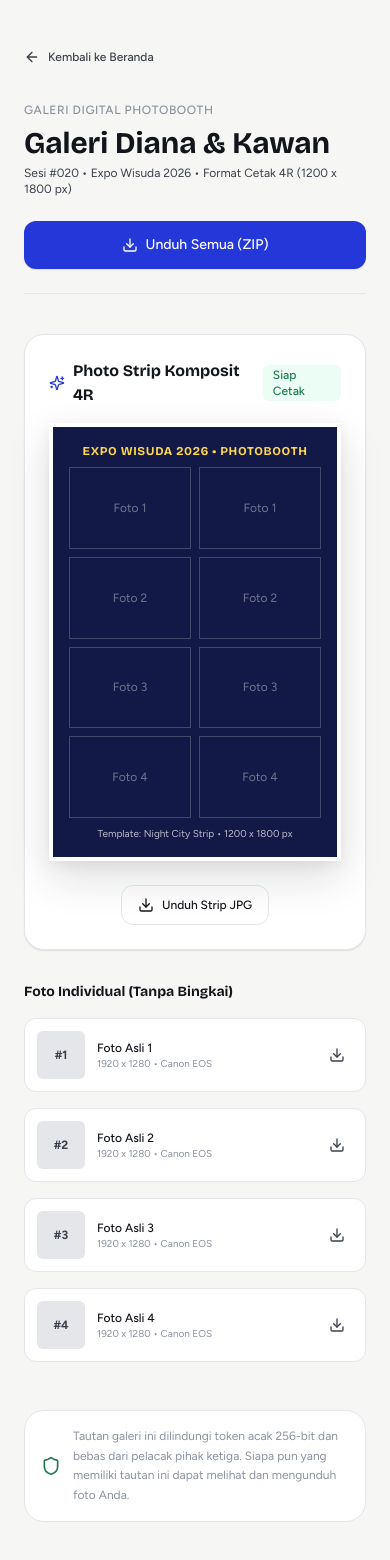
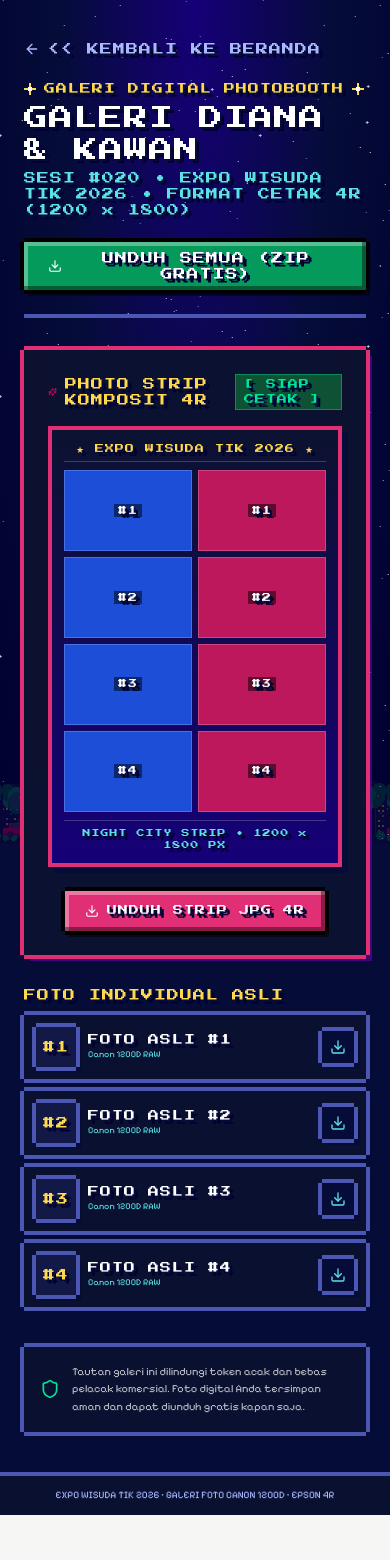
Before and after one commit to Astaa25/Photobooth, a Next.js app in the folder apps/web/: page /gallery in a window 390 px wide. Shown: the top 1560 px of the page. After the commit the page ends 1515 px from the top, so only its background shows below. Built offline with nearby package versions, Linux system fonts and the light colour scheme.

Commit message:
feat(ui): apply cohesive pixel metropolitan theme to home, register, and gallery pages

```diff
--- a/apps/web/src/app/gallery/page.tsx
+++ b/apps/web/src/app/gallery/page.tsx
@@ -2,42 +2,65 @@
 
 import { useState } from 'react';
 import Link from 'next/link';
-import { ArrowLeft, Download, Shield, Sparkles, Printer, CheckCircle } from 'lucide-react';
+import { ArrowLeft, Download, Shield, Sparkles, CheckCircle } from 'lucide-react';
+import { PixelCameraIcon, PixelPrinterIcon } from '@/components/pixel/PixelIcons';
+import { PixelCrossStar, PixelStreetLamp, PixelVendingMachine } from '@/components/pixel/PixelPosterDecorations';
+import { retroAudio } from '@/utils/audio';
 
 export default function GalleryPage() {
   const [downloadingZip, setDownloadingZip] = useState(false);
   const [downloadSuccess, setDownloadSuccess] = useState(false);
 
   const handleDownloadAll = () => {
+    retroAudio.playPrintSound();
     setDownloadingZip(true);
     setTimeout(() => {
       setDownloadingZip(false);
       setDownloadSuccess(true);
+      retroAudio.playSuccessChime();
       setTimeout(() => setDownloadSuccess(false), 3000);
     }, 1200);
   };
 
   return (
-    <main className="max-w-4xl mx-auto px-6 py-12">
+    <div className="min-h-screen bg-[#050C38] text-white font-pixel flex flex-col justify-between relative overflow-hidden select-none">
+      {/* Background Layer: Gradien Langit Malam & Bintang Pixel */}
+      <div className="fixed inset-0 bg-[radial-gradient(ellipse_at_top,_var(--tw-gradient-stops))] from-[#160078] via-[#050C38] to-[#010030] pointer-events-none" />
+      <div className="fixed inset-0 bg-[url('/assets/pixel/stars-a.png')] bg-repeat pixel-art opacity-50 animate-twinkle pointer-events-none" />
+      <div className="fixed bottom-0 left-0 right-0 h-44 bg-[url('/assets/pixel/city-night.png')] bg-repeat-x bg-bottom pixel-art opacity-30 pointer-events-none" />
+
+      {/* Dekorasi Lampu & Vending Machine */}
+      <div className="fixed bottom-0 left-6 z-0 hidden xl:block pointer-events-none">
+        <PixelStreetLamp height={120} />
+      </div>
+      <div className="fixed bottom-0 right-6 z-0 hidden xl:block pointer-events-none">
+        <PixelVendingMachine height={110} />
+      </div>
+
+      <main className="max-w-4xl mx-auto px-6 py-10 relative z-10 w-full flex-1">
         <Link
           href="/"
-        className="inline-flex items-center gap-2 text-xs font-medium text-ink-soft hover:text-ink mb-8 transition-colors"
+          className="inline-flex items-center gap-2 text-xs font-pixel-title text-[#A9B8FF] hover:text-[#FFD84D] mb-6 transition-colors"
         >
           <ArrowLeft className="w-4 h-4" />
-        <span>Kembali ke Beranda</span>
+          <span>&lt;&lt; KEMBALI KE BERANDA</span>
         </Link>
 
-      {/* Header Galeri */}
-      <header className="mb-10 pb-6 border-b border-sheet flex flex-col sm:flex-row sm:items-end justify-between gap-6">
+        {/* Header Galeri Pixel */}
+        <header className="mb-8 pb-6 border-b-4 border-[#4B57B2] flex flex-col sm:flex-row sm:items-end justify-between gap-6">
           <div>
-          <span className="text-xs font-medium text-film uppercase tracking-wider">
-            Galeri Digital Photobooth
+            <div className="flex items-center gap-2 text-[#FFD84D] mb-1">
+              <PixelCrossStar size={12} />
+              <span className="font-pixel-title text-[11px] tracking-wider">
+                GALERI DIGITAL PHOTOBOOTH
               </span>
-          <h1 className="font-display text-3xl sm:text-4xl font-bold text-ink mt-1">
-            Galeri Diana &amp; Kawan
+              <PixelCrossStar size={12} />
+            </div>
+            <h1 className="font-pixel-title text-2xl sm:text-3xl text-white">
+              GALERI DIANA &amp; KAWAN
             </h1>
-          <p className="text-xs text-ink-soft mt-1">
-            Sesi #020 &bull; Expo Wisuda 2026 &bull; Format Cetak 4R (1200 x 1800 px)
+            <p className="text-xs text-[#5CE1E6] mt-1 font-pixel-title">
+              SESI #020 &bull; EXPO WISUDA TIK 2026 &bull; FORMAT CETAK 4R (1200 x 1800)
             </p>
           </div>
 
@@ -45,19 +68,19 @@ export default function GalleryPage() {
             <button
               onClick={handleDownloadAll}
               disabled={downloadingZip}
-            className="w-full sm:w-auto h-12 px-6 rounded-btn bg-ultramarine hover:bg-ultramarine-press text-white font-medium text-sm transition-all btn-press shadow-raise-1 flex items-center justify-center gap-2"
+              className="w-full sm:w-auto h-12 px-6 pixel-btn bg-[#049A5C] hover:bg-[#00E599] text-white font-pixel-title text-xs flex items-center justify-center gap-2"
             >
               {downloadingZip ? (
-              <span>Menyiapkan ZIP...</span>
+                <span>MENYIAPKAN ZIP...</span>
               ) : downloadSuccess ? (
                 <>
-                <CheckCircle className="w-4 h-4 text-emerald-300" />
-                <span>ZIP Terunduh</span>
+                  <CheckCircle className="w-4 h-4 text-[#FFD84D]" />
+                  <span>ZIP TERUNDUH!</span>
                 </>
               ) : (
                 <>
                   <Download className="w-4 h-4" />
-                <span>Unduh Semua (ZIP)</span>
+                  <span>UNDUH SEMUA (ZIP GRATIS)</span>
                 </>
               )}
             </button>
@@ -65,90 +88,85 @@ export default function GalleryPage() {
         </header>
 
         {/* Konten Hasil Foto */}
-      <div className="grid grid-cols-1 md:grid-cols-3 gap-8 mb-12">
-        {/* Kolom 1 & 2: Photo Strip Komposit Utama */}
+        <div className="grid grid-cols-1 md:grid-cols-3 gap-8 mb-10">
+          {/* Kolom 1 & 2: Photo Strip Komposit 4R */}
           <div className="md:col-span-2">
-          <div className="bg-paper-raised border border-sheet rounded-panel p-6 shadow-raise-1">
+            <div className="bg-[#0C1230]/95 pixel-box-cyber p-6 backdrop-blur">
               <div className="flex items-center justify-between mb-4">
-              <h2 className="font-display text-base font-bold text-ink flex items-center gap-2">
-                <Sparkles className="w-4 h-4 text-ultramarine" />
-                <span>Photo Strip Komposit 4R</span>
+                <h2 className="font-pixel-title text-xs sm:text-sm text-[#FFD84D] flex items-center gap-2">
+                  <Sparkles className="w-4 h-4 text-[#FE0168]" />
+                  <span>PHOTO STRIP KOMPOSIT 4R</span>
                 </h2>
-              <span className="text-xs text-signal-ok bg-emerald-50 px-2.5 py-0.5 rounded-chip font-medium">
-                Siap Cetak
+                <span className="text-[10px] font-pixel-title text-[#00E599] bg-[#0D5235] px-2 py-0.5 border border-[#00E599]/40">
+                  [ SIAP CETAK ]
                 </span>
               </div>
 
               {/* Mock Visual Strip 4R */}
-            <div className="relative aspect-[2/3] max-w-sm mx-auto bg-[#131947] rounded-none shadow-raise-3 border-4 border-white flex flex-col justify-between p-4 overflow-hidden">
-              <div className="text-center font-display text-xs text-[#FFD84D] font-bold tracking-wider">
-                EXPO WISUDA 2026 &bull; PHOTOBOOTH
+              <div className="relative aspect-[2/3] max-w-xs mx-auto bg-gradient-to-b from-[#0C1230] to-[#160078] border-4 border-[#E02F75] p-3 flex flex-col justify-between shadow-[6px_6px_0_0_#050C38]">
+                <div className="text-center font-pixel-title text-[9px] text-[#FFD84D] tracking-wider border-b border-white/20 pb-1.5">
+                  ★ EXPO WISUDA TIK 2026 ★
                 </div>
-              <div className="grid grid-cols-2 gap-2 my-2 flex-1">
-                <div className="bg-ink/80 border border-white/20 rounded-none flex items-center justify-center text-white/40 text-xs">
-                  Foto 1
+
+                <div className="grid grid-cols-2 gap-1.5 my-2 flex-1">
+                  {[1, 1, 2, 2, 3, 3, 4, 4].map((num, idx) => (
+                    <div
+                      key={idx}
+                      className="bg-[#050C38] border border-white/20 flex flex-col items-center justify-center text-white/50 font-pixel-title text-[9px]"
+                      style={{
+                        backgroundColor: idx % 2 === 0 ? '#1D4ED8' : '#BE185D',
+                      }}
+                    >
+                      <span className="bg-black/50 px-1 text-white">#{num}</span>
                     </div>
-                <div className="bg-ink/80 border border-white/20 rounded-none flex items-center justify-center text-white/40 text-xs">
-                  Foto 1
+                  ))}
                 </div>
-                <div className="bg-ink/80 border border-white/20 rounded-none flex items-center justify-center text-white/40 text-xs">
-                  Foto 2
-                </div>
-                <div className="bg-ink/80 border border-white/20 rounded-none flex items-center justify-center text-white/40 text-xs">
-                  Foto 2
-                </div>
-                <div className="bg-ink/80 border border-white/20 rounded-none flex items-center justify-center text-white/40 text-xs">
-                  Foto 3
-                </div>
-                <div className="bg-ink/80 border border-white/20 rounded-none flex items-center justify-center text-white/40 text-xs">
-                  Foto 3
-                </div>
-                <div className="bg-ink/80 border border-white/20 rounded-none flex items-center justify-center text-white/40 text-xs">
-                  Foto 4
-                </div>
-                <div className="bg-ink/80 border border-white/20 rounded-none flex items-center justify-center text-white/40 text-xs">
-                  Foto 4
-                </div>
-              </div>
-              <div className="text-center text-[10px] text-white/70">
-                Template: Night City Strip &bull; 1200 x 1800 px
+
+                <div className="text-center text-[8px] font-pixel-title text-[#5CE1E6] border-t border-white/20 pt-1.5">
+                  NIGHT CITY STRIP &bull; 1200 x 1800 PX
                 </div>
               </div>
 
-            <div className="mt-6 flex items-center justify-center gap-3">
+              <div className="mt-6 flex items-center justify-center">
                 <button
-                onClick={() => alert('Mengunduh Photo Strip resolusi tinggi 1200x1800...')}
-                className="h-10 px-4 rounded-btn border border-sheet text-xs font-medium text-ink hover:bg-sheet transition-colors flex items-center gap-2"
+                  onClick={() => {
+                    retroAudio.playPrintSound();
+                    alert('Mengunduh Photo Strip resolusi tinggi 1200x1800 tanpa kompresi...');
+                  }}
+                  className="h-10 px-5 pixel-btn bg-[#E02F75] hover:bg-[#FE0168] text-white font-pixel-title text-[10px] flex items-center gap-2"
                 >
-                <Download className="w-4 h-4" />
-                <span>Unduh Strip JPG</span>
+                  <Download className="w-3.5 h-3.5" />
+                  <span>UNDUH STRIP JPG 4R</span>
                 </button>
               </div>
             </div>
           </div>
 
-        {/* Kolom 3: Foto Individual */}
-        <div className="space-y-4">
-          <h2 className="font-display text-sm font-bold text-ink">
-            Foto Individual (Tanpa Bingkai)
+          {/* Kolom 3: Foto Individual Tanpa Bingkai */}
+          <div className="space-y-3">
+            <h2 className="font-pixel-title text-xs text-[#FFD84D] mb-2">
+              FOTO INDIVIDUAL ASLI
             </h2>
             {[1, 2, 3, 4].map((i) => (
               <div
                 key={i}
-              className="p-3 bg-paper-raised border border-sheet rounded-btn flex items-center justify-between"
+                className="p-3 bg-[#0C1230]/90 pixel-box backdrop-blur flex items-center justify-between"
               >
                 <div className="flex items-center gap-3">
-                <div className="w-12 h-12 bg-sheet rounded-chip flex items-center justify-center text-xs font-bold text-ink-soft">
+                  <div className="w-10 h-10 pixel-box bg-[#131947] flex items-center justify-center font-pixel-title text-xs text-[#FFD84D]">
                     #{i}
                   </div>
                   <div>
-                  <p className="text-xs font-medium text-ink">Foto Asli {i}</p>
-                  <p className="text-[10px] text-film">1920 x 1280 &bull; Canon EOS</p>
+                    <p className="font-pixel-title text-[11px] text-white">FOTO ASLI #{i}</p>
+                    <p className="text-[9px] text-[#5CE1E6]">Canon 1200D RAW</p>
                   </div>
                 </div>
                 <button
-                onClick={() => alert(`Mengunduh foto individual #${i}...`)}
-                className="p-2 rounded-btn hover:bg-sheet text-ink-soft transition-colors"
+                  onClick={() => {
+                    retroAudio.playButtonClick();
+                    alert(`Mengunduh foto resolusi asli Canon #${i}...`);
+                  }}
+                  className="p-2 pixel-box bg-[#050C38] hover:bg-[#160078] text-[#5CE1E6]"
                   title="Unduh"
                 >
                   <Download className="w-4 h-4" />
@@ -158,13 +176,18 @@ export default function GalleryPage() {
           </div>
         </div>
 
-      {/* Catatan Keamanan & Privasi */}
-      <footer className="p-4 rounded-panel bg-paper-raised border border-sheet text-xs text-film flex items-center gap-3">
-        <Shield className="w-5 h-5 text-signal-ok shrink-0" />
-        <p className="leading-relaxed">
-          Tautan galeri ini dilindungi token acak 256-bit dan bebas dari pelacak pihak ketiga. Siapa pun yang memiliki tautan ini dapat melihat dan mengunduh foto Anda.
+        {/* Catatan Privasi & Keamanan */}
+        <div className="p-4 pixel-box bg-[#0C1230]/90 backdrop-blur text-xs text-white/70 flex items-center gap-3">
+          <Shield className="w-5 h-5 text-[#00E599] shrink-0" />
+          <p className="leading-relaxed text-[11px]">
+            Tautan galeri ini dilindungi token acak dan bebas pelacak komersial. Foto digital Anda tersimpan aman dan dapat diunduh gratis kapan saja.
           </p>
+        </div>
+      </main>
+
+      <footer className="w-full border-t-4 border-[#4B57B2] py-3 px-6 relative z-10 bg-[#0C1230]/90 text-center text-[10px] text-[#A9B8FF]">
+        EXPO WISUDA TIK 2026 &bull; GALERI FOTO CANON 1200D &bull; EPSON 4R
       </footer>
-    </main>
+    </div>
   );
 }
--- a/apps/web/src/app/register/page.tsx
+++ b/apps/web/src/app/register/page.tsx
@@ -2,8 +2,11 @@
 
 import { useState } from 'react';
 import Link from 'next/link';
-import { ArrowLeft, CheckCircle2, AlertCircle } from 'lucide-react';
+import { ArrowLeft, CheckCircle2, AlertCircle, Sparkles } from 'lucide-react';
 import { VisitorRegistrationSchema } from '@photobooth/shared';
+import { PixelTicketIcon } from '@/components/pixel/PixelIcons';
+import { PixelCrossStar, PixelStreetLamp, PixelVendingMachine } from '@/components/pixel/PixelPosterDecorations';
+import { retroAudio } from '@/utils/audio';
 
 export default function RegisterPage() {
   const [nickname, setNickname] = useState('');
@@ -32,17 +35,18 @@ export default function RegisterPage() {
     setIsSubmitting(true);
 
     try {
-      // Simulasi panggilan endpoint pendaftaran antrean
-      await new Promise((resolve) => setTimeout(resolve, 600));
+      // Simulasi panggilan pendaftaran antrean
+      await new Promise((resolve) => setTimeout(resolve, 500));
 
-      // Contoh pendaftaran berhasil menghasilkan tiket nomor atomik
       const randomTicketNum = Math.floor(Math.random() * 80) + 1;
       const formattedNum = `#${String(randomTicketNum).padStart(3, '0')}`;
+
+      retroAudio.playSuccessChime();
 
       setTicket({
         number: formattedNum,
         nickname,
-        status: 'Dalam Antrean',
+        status: 'DALAM ANTREAN',
       });
     } catch {
       setError('Terjadi kesalahan saat mendaftar. Silakan coba lagi.');
@@ -52,37 +56,59 @@ export default function RegisterPage() {
   };
 
   return (
-    <main className="max-w-md mx-auto px-6 py-12">
+    <div className="min-h-screen bg-[#050C38] text-white font-pixel flex flex-col justify-between relative overflow-hidden select-none">
+      {/* Background Layer: Gradien Langit Malam & Bintang Pixel */}
+      <div className="fixed inset-0 bg-[radial-gradient(ellipse_at_top,_var(--tw-gradient-stops))] from-[#160078] via-[#050C38] to-[#010030] pointer-events-none" />
+      <div className="fixed inset-0 bg-[url('/assets/pixel/stars-a.png')] bg-repeat pixel-art opacity-50 animate-twinkle pointer-events-none" />
+      <div className="fixed bottom-0 left-0 right-0 h-44 bg-[url('/assets/pixel/city-night.png')] bg-repeat-x bg-bottom pixel-art opacity-30 pointer-events-none" />
+
+      {/* Dekorasi Pixel di Sudut Kiri dan Kanan */}
+      <div className="fixed bottom-0 left-8 z-0 hidden lg:block pointer-events-none">
+        <PixelStreetLamp height={120} />
+      </div>
+      <div className="fixed bottom-0 right-8 z-0 hidden lg:block pointer-events-none">
+        <PixelVendingMachine height={110} />
+      </div>
+
+      <main className="max-w-md mx-auto px-6 py-12 relative z-10 w-full flex-1 flex flex-col justify-center">
         <Link
           href="/"
-        className="inline-flex items-center gap-2 text-xs font-medium text-ink-soft hover:text-ink mb-8 transition-colors"
+          className="inline-flex items-center gap-2 text-xs font-pixel-title text-[#A9B8FF] hover:text-[#FFD84D] mb-6 transition-colors self-start"
         >
           <ArrowLeft className="w-4 h-4" />
-        <span>Kembali ke Beranda</span>
+          <span>&lt;&lt; KEMBALI KE BERANDA</span>
         </Link>
 
         {!ticket ? (
-        <div>
-          <div className="mb-8">
-            <h1 className="font-display text-3xl font-bold text-ink mb-2">
-              Daftar Antrean Booth
+          <div className="bg-[#0C1230]/95 pixel-box-cyber p-8 backdrop-blur">
+            <div className="mb-6 text-center">
+              <div className="w-14 h-14 pixel-box-cyber bg-[#E02F75] text-white flex items-center justify-center mx-auto mb-3">
+                <PixelTicketIcon size={32} />
+              </div>
+
+              <div className="flex items-center justify-center gap-1.5 text-[#FFD84D] mb-1">
+                <PixelCrossStar size={10} />
+                <h1 className="font-pixel-title text-base sm:text-lg tracking-wider">
+                  DAFTAR ANTREAN
                 </h1>
-            <p className="text-sm text-ink-soft leading-relaxed">
-              Silakan isi nama panggilan Anda untuk dipanggil ke layar booth saat giliran tiba.
+                <PixelCrossStar size={10} />
+              </div>
+              <p className="text-xs text-[#A9B8FF]">
+                Masukkan nama Anda untuk nomor antrean bilik booth
               </p>
             </div>
 
             {error && (
-            <div className="p-4 mb-6 rounded-btn bg-red-50 border border-signal-bad/20 text-signal-bad text-sm flex items-start gap-3">
-              <AlertCircle className="w-5 h-5 shrink-0 mt-0.5" />
+              <div className="p-3 mb-5 border-2 border-[#FE0168] bg-[#FE0168]/20 text-[#FF8E72] text-xs font-pixel-title flex items-start gap-2">
+                <AlertCircle className="w-4 h-4 shrink-0 mt-0.5 text-[#FE0168]" />
                 <span>{error}</span>
               </div>
             )}
 
-          <form onSubmit={handleSubmit} className="space-y-5">
+            <form onSubmit={handleSubmit} className="space-y-4">
               <div>
-              <label htmlFor="nickname" className="block text-xs font-medium text-ink mb-1.5">
-                Nama Panggilan <span className="text-signal-bad">*</span>
+                <label htmlFor="nickname" className="block text-[11px] font-pixel-title text-[#FFD84D] mb-1.5">
+                  NAMA PANGGILAN <span className="text-[#FE0168]">*</span>
                 </label>
                 <input
                   id="nickname"
@@ -92,77 +118,89 @@ export default function RegisterPage() {
                   value={nickname}
                   onChange={(e) => setNickname(e.target.value)}
                   placeholder="Contoh: Diana"
-                className="w-full h-12 px-4 rounded-btn border border-sheet bg-paper-raised text-ink text-sm focus:outline-none focus:ring-2 focus:ring-ultramarine focus:border-transparent transition-all"
+                  className="w-full h-11 px-3 border-2 border-[#4B57B2] bg-[#050C38] text-white font-pixel text-xs focus:outline-none focus:border-[#E02F75] transition-all"
                 />
               </div>
 
               <div>
-              <label htmlFor="phone" className="block text-xs font-medium text-ink mb-1.5">
-                Nomor WhatsApp <span className="text-film">(Opsional, untuk link galeri)</span>
+                <label htmlFor="phone" className="block text-[11px] font-pixel-title text-[#A9B8FF] mb-1.5">
+                  NOMOR WHATSAPP (OPSIONAL)
                 </label>
                 <input
                   id="phone"
                   type="tel"
+                  maxLength={20}
                   value={phone}
                   onChange={(e) => setPhone(e.target.value)}
-                placeholder="08xxxxxxxxxx"
-                className="w-full h-12 px-4 rounded-btn border border-sheet bg-paper-raised text-ink text-sm focus:outline-none focus:ring-2 focus:ring-ultramarine focus:border-transparent transition-all"
+                  placeholder="0812xxxxxxxx"
+                  className="w-full h-11 px-3 border-2 border-[#4B57B2] bg-[#050C38] text-white font-pixel text-xs focus:outline-none focus:border-[#E02F75] transition-all"
                 />
               </div>
 
-            {/* Honeypot field - tersembunyi dari pengunjung nyata */}
+              {/* Honeypot Bot Trap */}
+              <div className="hidden" aria-hidden="true">
                 <input
                   type="text"
-              name="website_trap"
                   tabIndex={-1}
                   autoComplete="off"
                   value={honeypot}
                   onChange={(e) => setHoneypot(e.target.value)}
-              className="hidden"
                 />
+              </div>
 
               <button
                 type="submit"
                 disabled={isSubmitting}
-              className="w-full h-12 rounded-btn bg-gradient-cyber hover:opacity-95 text-white font-medium text-sm transition-all btn-press shadow-cyber-glow flex items-center justify-center gap-2 mt-4 disabled:opacity-50"
+                className="w-full h-12 pixel-btn bg-[#E02F75] hover:bg-[#FE0168] text-white font-pixel-title text-xs tracking-wider transition-all flex items-center justify-center gap-2 mt-2 disabled:opacity-50"
               >
-              {isSubmitting ? 'Memproses antrean...' : 'Daftar Antrean Sekarang'}
+                {isSubmitting ? 'MENDAFTAR...' : 'DAPATKAN NOMOR TIKET'}
               </button>
             </form>
-
-          <p className="mt-8 text-xs text-film text-center leading-relaxed">
-            Data pribadi Anda dilindungi. Nomor telepon hanya digunakan untuk keperluan photobooth dan dihapus otomatis sesuai kebijakan acara.
-          </p>
           </div>
         ) : (
-        /* Status Tiket Berhasil */
-        <div className="p-8 bg-paper-raised border border-sheet rounded-panel shadow-raise-2 text-center animate-fadeIn relative overflow-hidden">
-          <div className="absolute -top-12 -right-12 w-32 h-32 bg-gradient-cyber opacity-15 rounded-full pointer-events-none blur-xl" />
-
-          <div className="w-12 h-12 mx-auto rounded-full bg-emerald-50 text-signal-ok flex items-center justify-center mb-4">
+          /* Tiket Berhasil */
+          <div className="bg-[#0C1230]/95 pixel-box-cyber p-8 text-center backdrop-blur animate-fadeIn">
+            <div className="w-12 h-12 pixel-box bg-[#0D5235] text-[#00E599] flex items-center justify-center mx-auto mb-4">
               <CheckCircle2 className="w-6 h-6" />
             </div>
 
-          <p className="text-xs font-medium text-film uppercase tracking-wider mb-1">
-            Nomor Antrean Anda
-          </p>
-          <div className="font-display text-6xl font-extrabold bg-gradient-cyber bg-clip-text text-transparent tabular-nums my-4">
+            <span className="font-pixel-title text-xs text-[#00E599] block mb-1">
+              PENDAFTARAN BERHASIL!
+            </span>
+            <h2 className="font-pixel-title text-base text-white mb-6">
+              HALO, {ticket.nickname}!
+            </h2>
+
+            {/* Tiket Nomor Kartrid */}
+            <div className="p-6 bg-[#050C38] border-4 border-[#FFD84D] mb-6 relative">
+              <span className="text-[10px] font-pixel-title text-[#A9B8FF] block mb-1">
+                NOMOR ANTREAN ANDA:
+              </span>
+              <div className="font-pixel-title text-5xl sm:text-6xl text-[#FFD84D] tracking-wider my-2">
                 {ticket.number}
               </div>
-
-          <h2 className="font-display text-xl font-bold text-ink mb-1">
-            Halo, {ticket.nickname}
-          </h2>
-          <div className="inline-flex items-center gap-1.5 px-3.5 py-1 rounded-chip bg-gradient-night text-white text-xs font-medium mt-2 mb-6 shadow-violet-glow">
-            <span className="w-2 h-2 rounded-full bg-[#FFD84D] animate-pulse" />
-            <span>{ticket.status}</span>
+              <span className="inline-block px-3 py-1 bg-[#6700A3] text-[#5CE1E6] font-pixel-title text-[10px] border border-[#5CE1E6]/40">
+                [ {ticket.status} ]
+              </span>
             </div>
 
-          <p className="text-xs text-ink-soft leading-relaxed border-t border-sheet pt-4">
-            Harap tetap berada di dekat booth. Nomor Anda akan dipanggil oleh operator dan muncul di layar tablet booth saat giliran tiba.
+            <p className="text-xs text-white/70 mb-6 leading-relaxed">
+              Nomor Anda akan dipanggil di layar bilik booth saat sesi foto siap dimulai.
             </p>
+
+            <Link
+              href="/"
+              className="w-full h-12 pixel-btn bg-[#049A5C] hover:bg-[#00E599] text-white font-pixel-title text-xs flex items-center justify-center gap-2"
+            >
+              <span>KEMBALI KE BERANDA</span>
+            </Link>
           </div>
         )}
       </main>
+
+      <footer className="w-full border-t-4 border-[#4B57B2] py-3 px-6 relative z-10 bg-[#0C1230]/90 text-center text-[10px] text-[#A9B8FF]">
+        EXPO WISUDA TIK 2026 &bull; SISTEM ANTREAN ATOMIK
+      </footer>
+    </div>
   );
 }
```
Also changed, not shown: apps/web/src/app/page.tsx (+122 -56 lines). Lines whose indentation alone changed are shown as unchanged.
